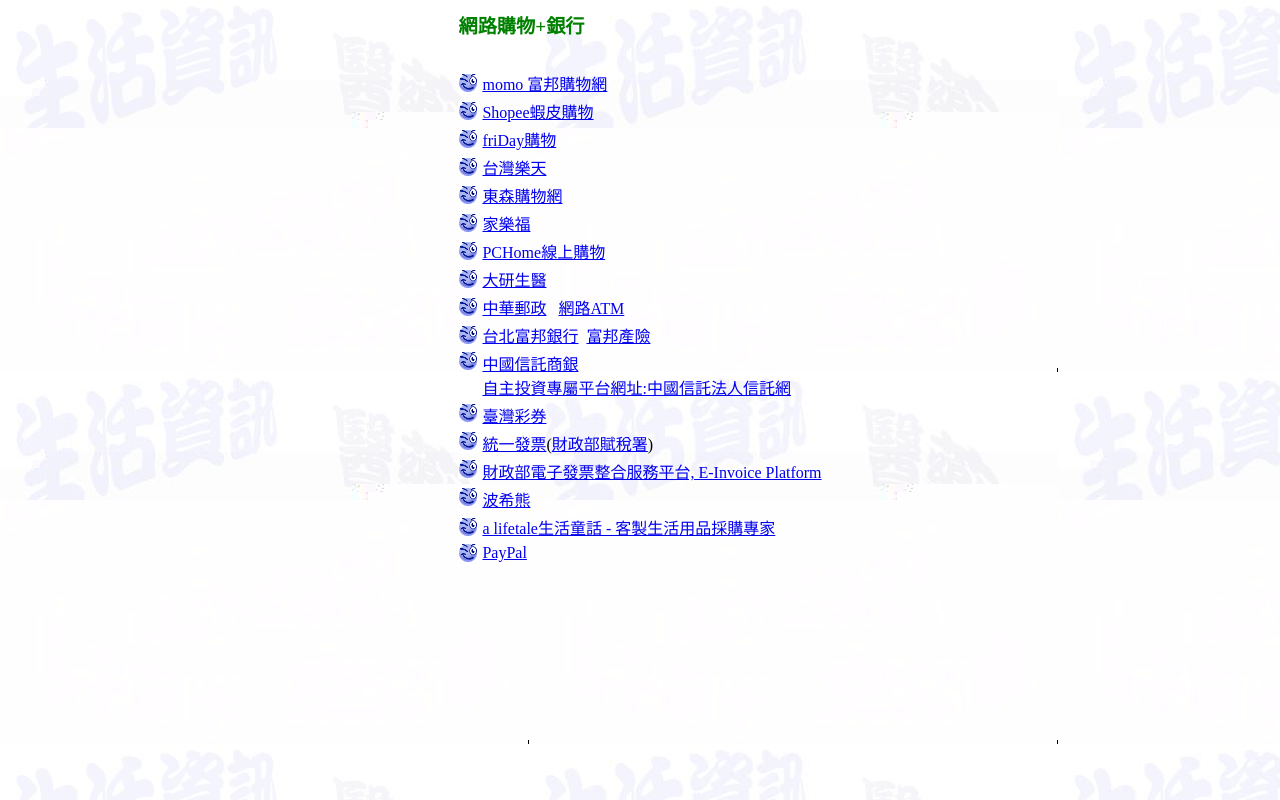
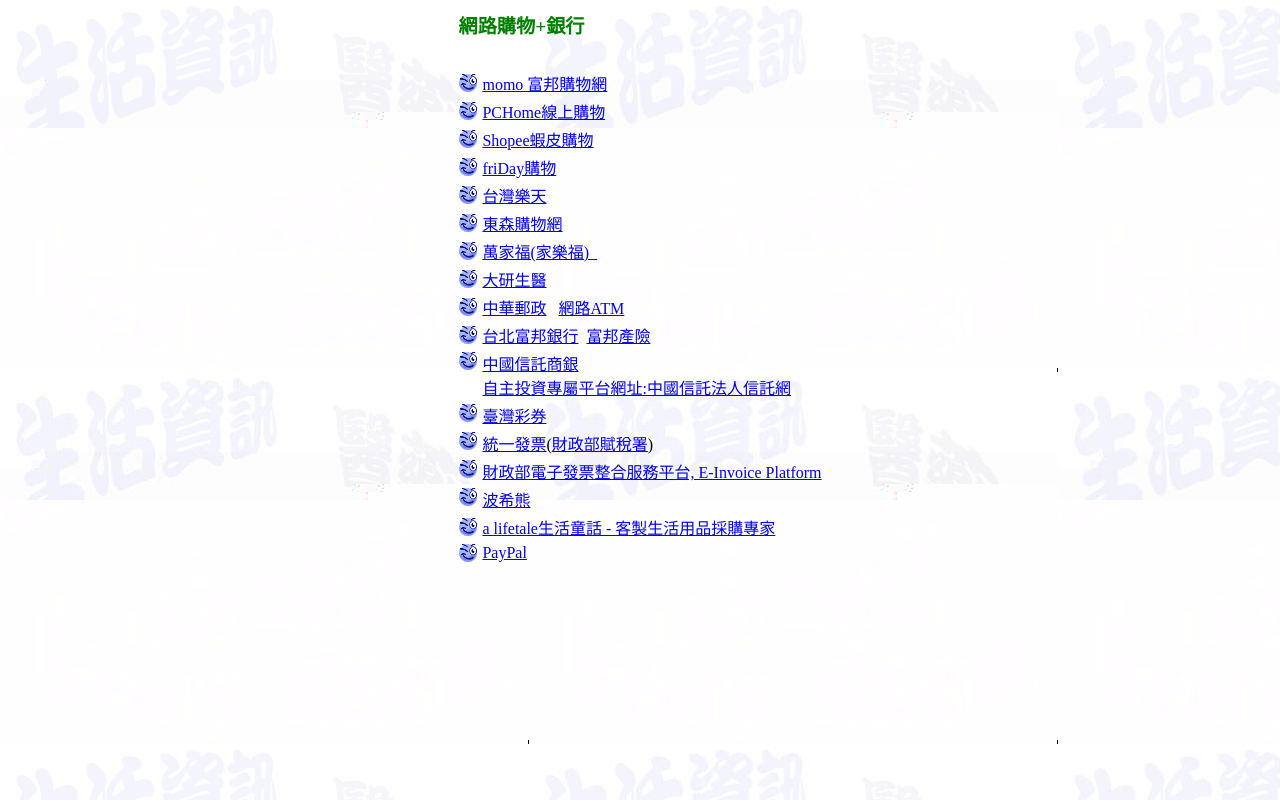
Before and after one commit to yitaichiang-web/yitaichiang-web.github.io, a plain HTML site: page life/life-bank.htm in a window 1280 px wide. Drawn offline with Linux system fonts and the light colour scheme.

Commit message:
每日更新

```diff
--- a/life/life-bank.htm
+++ b/life/life-bank.htm
@@ -35,6 +35,11 @@
 	<tr>
     <td>
     <img border="0" src="../images/icon-Ico_177.gif" alt="姜義臺網路圖書館圖示" width="20" height="20"></td>
+    <td><a href="https://24h.pchome.com.tw/">PCHome線上購物</a> </td>
+    </tr>
+	<tr>
+    <td>
+    <img border="0" src="../images/icon-Ico_177.gif" alt="姜義臺網路圖書館圖示" width="20" height="20"></td>
     <td><a href="https://shopee.tw/">Shopee蝦皮購物</a> </td>
     </tr>
 	<tr>
@@ -55,12 +60,7 @@
 	<tr>
     <td>
     <img border="0" src="../images/icon-Ico_177.gif" alt="姜義臺網路圖書館圖示" width="20" height="20"></td>
-    <td><a href="https://www.uni-prosperity.com.tw/">家樂福</a>&nbsp;&nbsp; </td>
-    </tr>
-	<tr>
-    <td>
-    <img border="0" src="../images/icon-Ico_177.gif" alt="姜義臺網路圖書館圖示" width="20" height="20"></td>
-    <td><a href="https://24h.pchome.com.tw/">PCHome線上購物</a> </td>
+    <td><a href="https://www.uni-prosperity.com.tw/">萬家福(家樂福)&nbsp;&nbsp; </a> </td>
     </tr>
 	<tr>
     <td>
```
